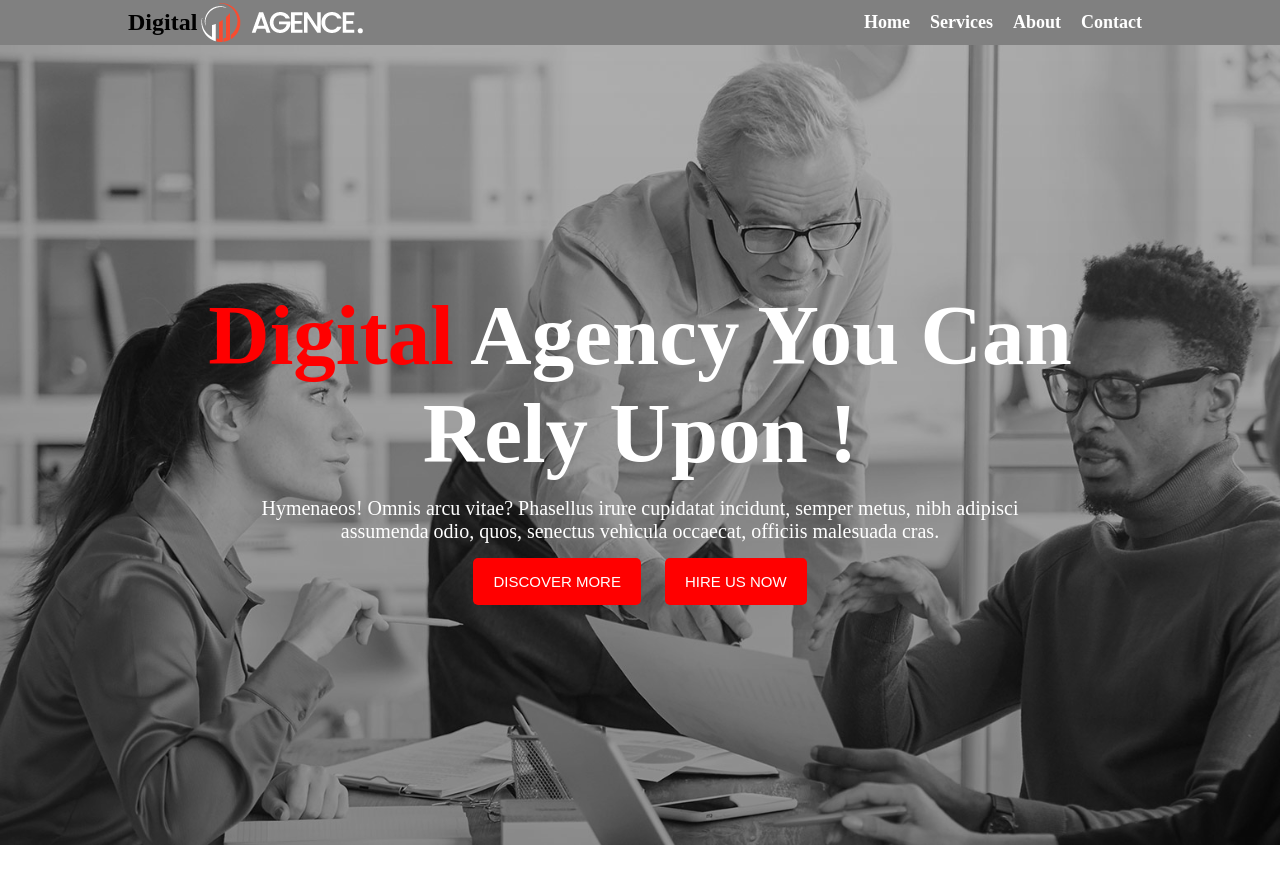
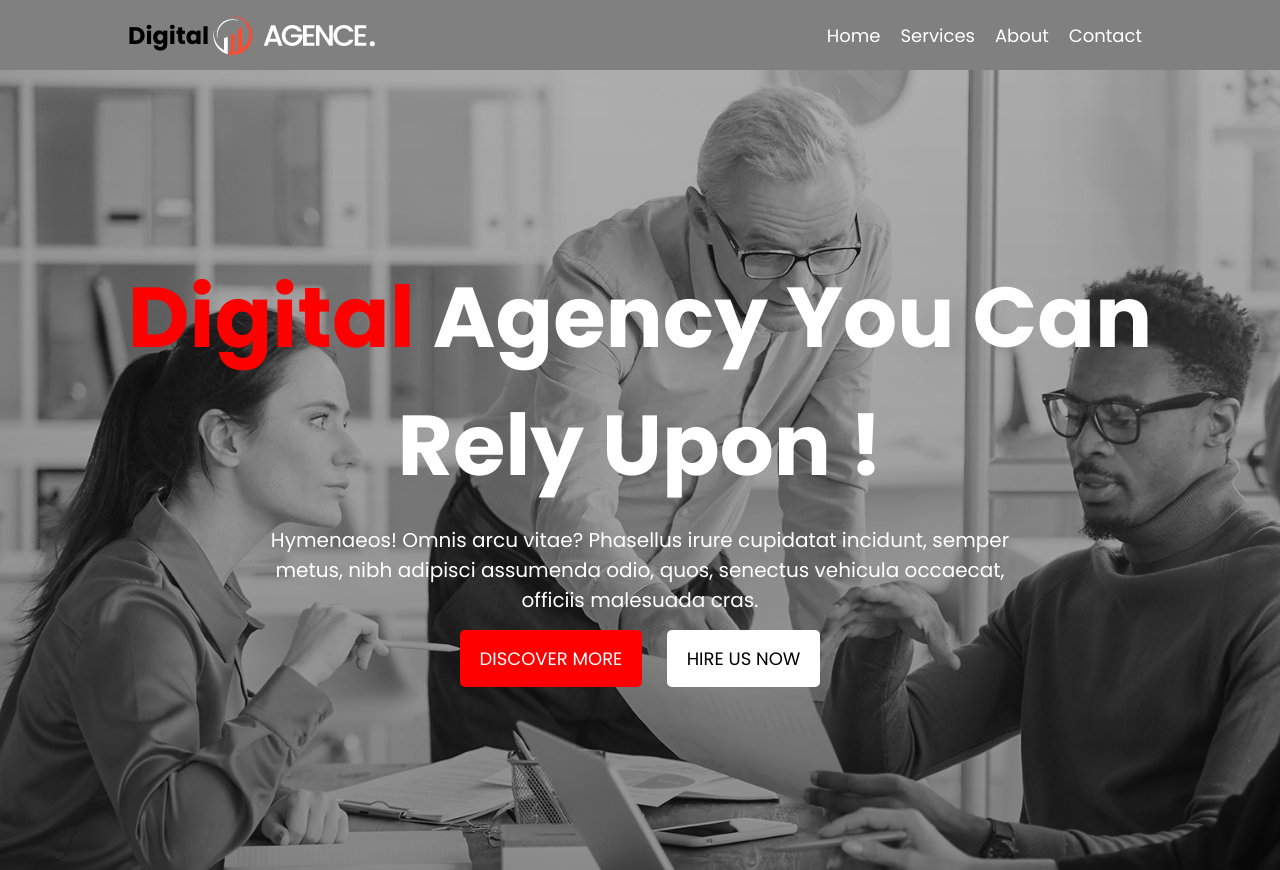
Before and after one commit to HasanurHasu/digital-marketing, a plain HTML site: page index.html in a window 1280 px wide. Before the commit the page ends 845 px from the top, so only its background shows below. Drawn offline with Linux system fonts and the light colour scheme.

Commit message:
complete nav section

```diff
--- a/index.html
+++ b/index.html
@@ -1,11 +1,17 @@
 <!DOCTYPE html>
 <html lang="en">
+
 <head>
     <meta charset="UTF-8">
     <meta name="viewport" content="width=device-width, initial-scale=1.0">
     <title>Digital Marketing</title>
+    <link rel="preconnect" href="https://fonts.googleapis.com">
+    <link rel="preconnect" href="https://fonts.gstatic.com" crossorigin>
+    <link href="https://fonts.googleapis.com/css2?family=Poppins:wght@400;500;600;700;800&display=swap"
+        rel="stylesheet">
     <link rel="stylesheet" href="style/style.css">
 </head>
+
 <body>
     <header>
         <nav>
@@ -27,11 +33,13 @@
                 <div>
                     <h1 class="banner-tittle"><span class="digi">Digital</span> Agency You
                         Can <br> Rely Upon !</h1>
-                    <p class="banner-description">Hymenaeos! Omnis arcu vitae? Phasellus irure cupidatat incidunt, semper metus, nibh adipisci assumenda odio, quos, senectus vehicula occaecat, officiis malesuada cras.</p>
+                    <p class="banner-description">Hymenaeos! Omnis arcu vitae? Phasellus irure cupidatat incidunt,
+                        semper metus, nibh adipisci assumenda odio, quos, senectus vehicula occaecat, officiis malesuada
+                        cras.</p>
                 </div>
                 <div class="button-section">
                     <button class="btn">DISCOVER MORE</button>
-                    <button class="btn">HIRE US NOW</button>
+                    <button class="btn btn-hire">HIRE US NOW</button>
                 </div>
             </div>
         </section>
@@ -43,4 +51,5 @@
 
     </footer>
 </body>
+
 </html>
--- a/style/style.css
+++ b/style/style.css
@@ -1,9 +1,11 @@
 * {
+    font-family: 'Poppins', sans-serif;
     margin: 0px;
     padding: 0px;
 }
 
 nav {
+    height: 70px;
     padding: 0px 10%;
     display: flex;
     justify-content: space-between;
@@ -24,7 +26,6 @@ nav {
     padding: 10px;
     color: white;
     text-decoration: none;
-    font-weight: bold;
 
 }
 .banner-section{
@@ -57,8 +58,13 @@ nav {
     background-color: red;
     padding: 15px 20px;
     margin: 0 10px;
-    font-size: 15px;
+    font-size: 18px;
     color: white;
     border: none;
     border-radius: 5px;
+    cursor: pointer;
 }
+.btn-hire{
+    background-color: white;
+    color: black;
+}
```
